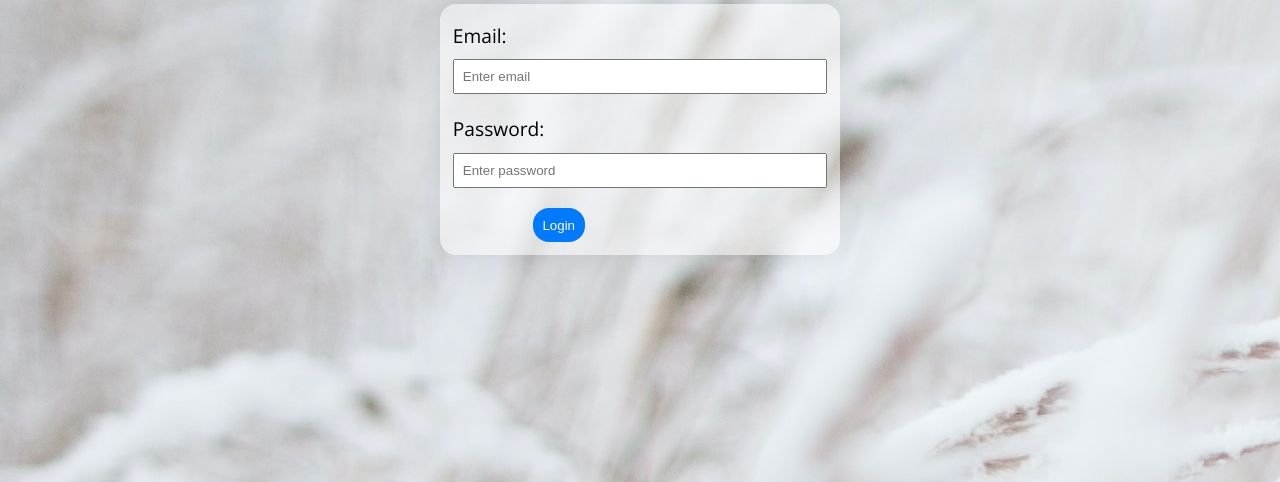
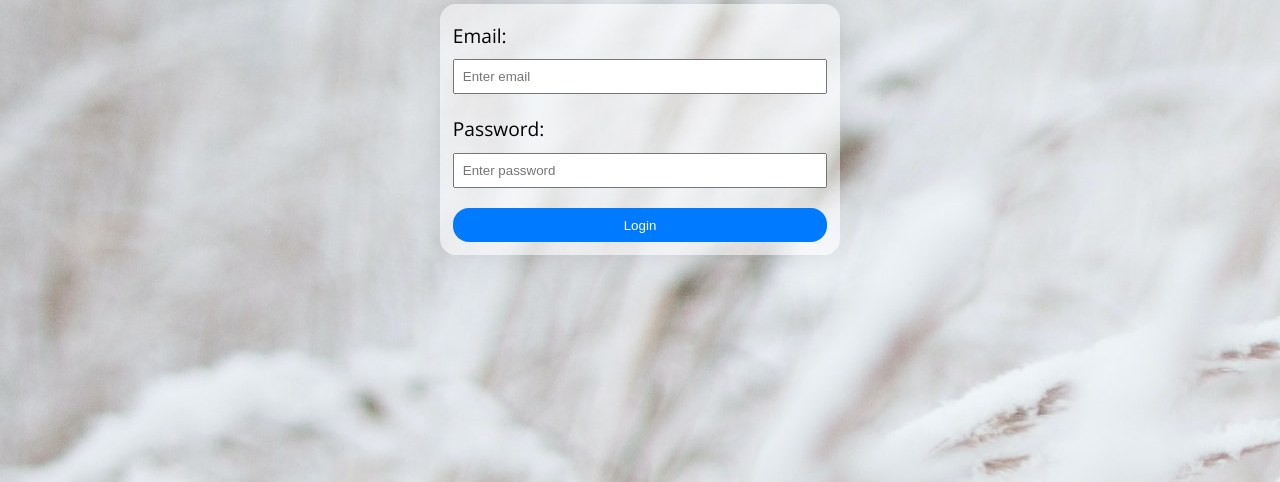
Before and after one commit to plknowles/Dynamic-Website-Portfolio, a Flask app: a page that uses templates/base.html in a window 1280 px wide. Shown: the part 227-709 px from the top of the page. Run offline with Flask 3, Linux system fonts and the light colour scheme; some libraries are stand-ins or nearby versions.

Commit message:
resize login form button

```diff
--- a/static/styles.css
+++ b/static/styles.css
@@ -286,7 +286,6 @@ footer {
     margin-bottom: 2rem;
     border-radius: 1rem;
     box-shadow: 0 0 2rem rgba(0, 0, 0, 0.1);
-    width: 100%;
 }
 
 .comments-list {
@@ -322,13 +321,13 @@ input {
 }
 
 .login-form-button {
-    margin-left: 5rem;
     background-color: #007BFF;
     color: #fff;
     padding: 0.6rem;
     border: none;
     border-radius: 1rem;
     cursor: pointer;
+    width: 100%;
 }
 
 .login-form-button:hover {
```
